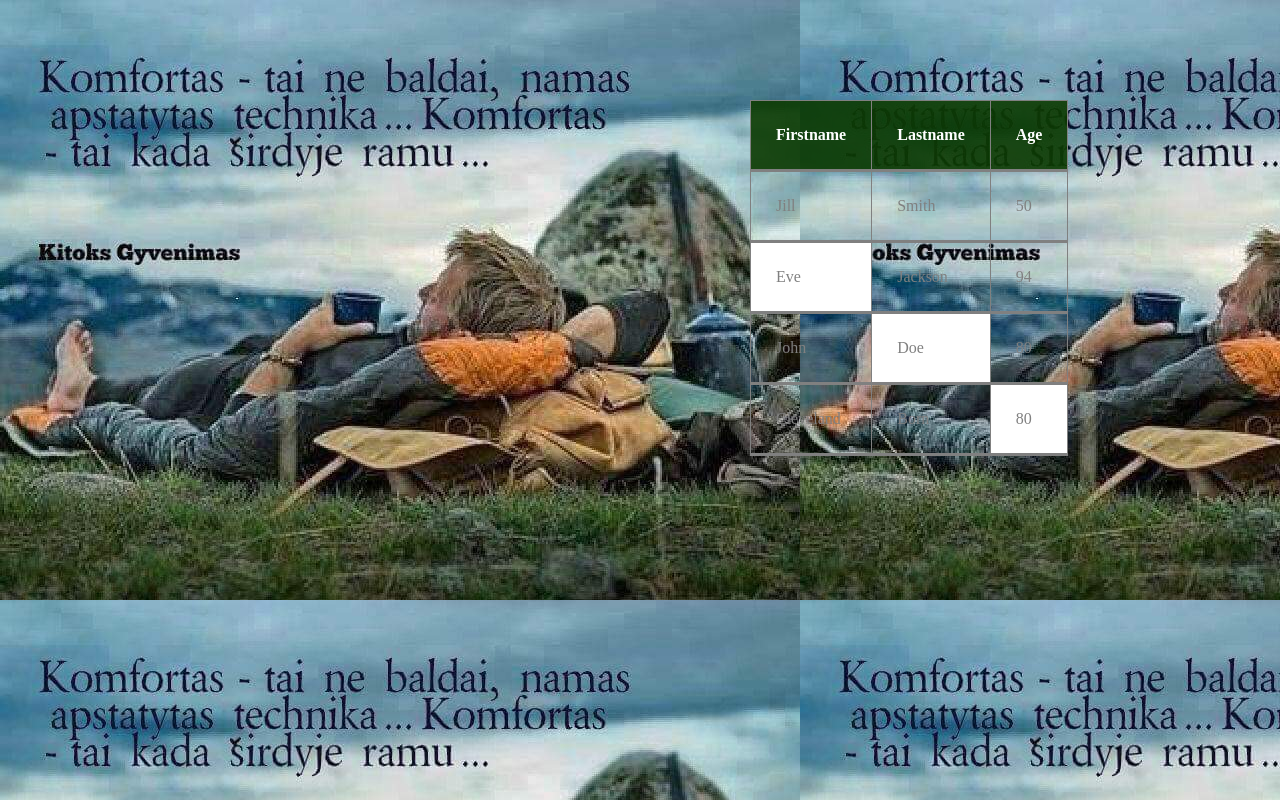
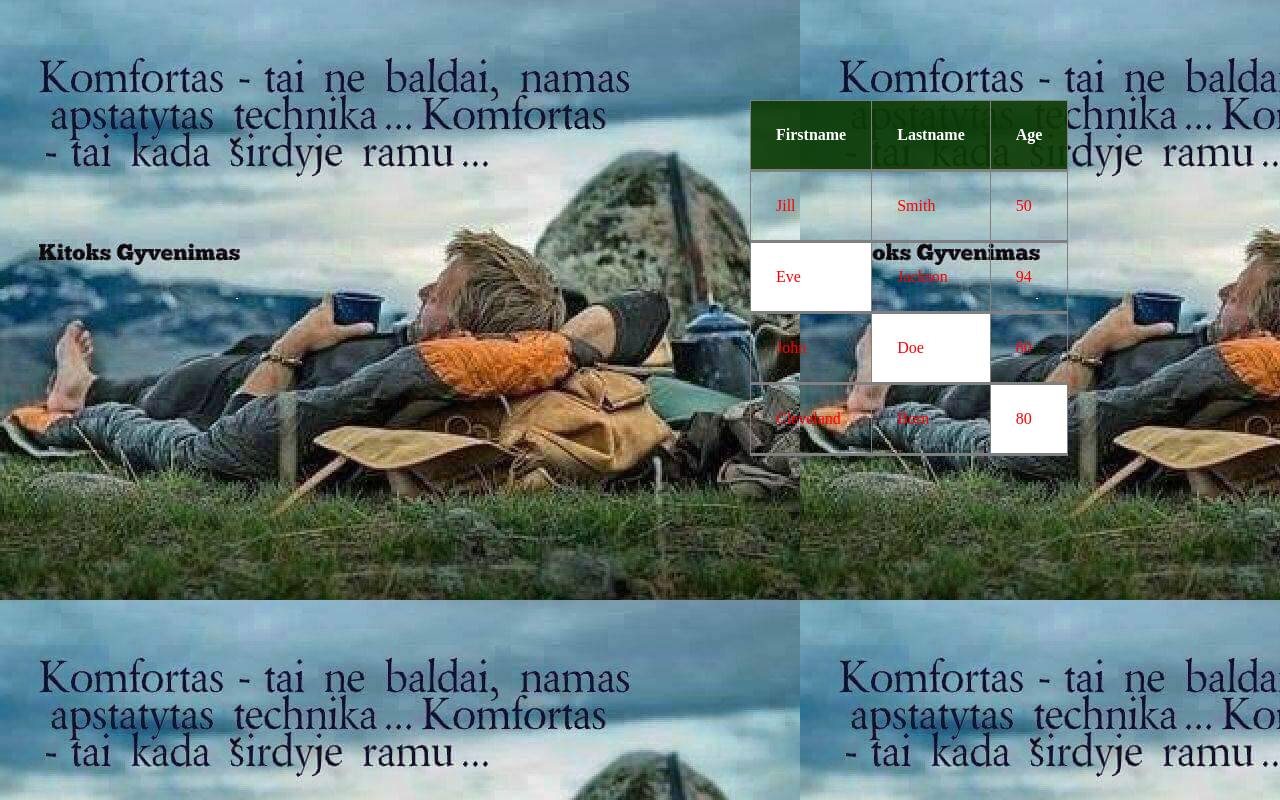
Before and after one commit to DayMoonDR/Namu-darbas2, a plain HTML site: page Namu darbas2.html in a window 1280 px wide. Drawn offline with Linux system fonts and the light colour scheme.

Commit message:
Pilkos raides

```diff
--- a/index.html/Namu darbas2.css
+++ b/index.html/Namu darbas2.css
@@ -24,7 +24,7 @@ table, th, td {
 td{
 
     background-color: #c71a1400;
-    color: grey;
+    color: red;
 }
 
 #td1, #td2, #td3 {
```
Also changed, not shown: Namu darbas2.html (+1 -0 lines).
